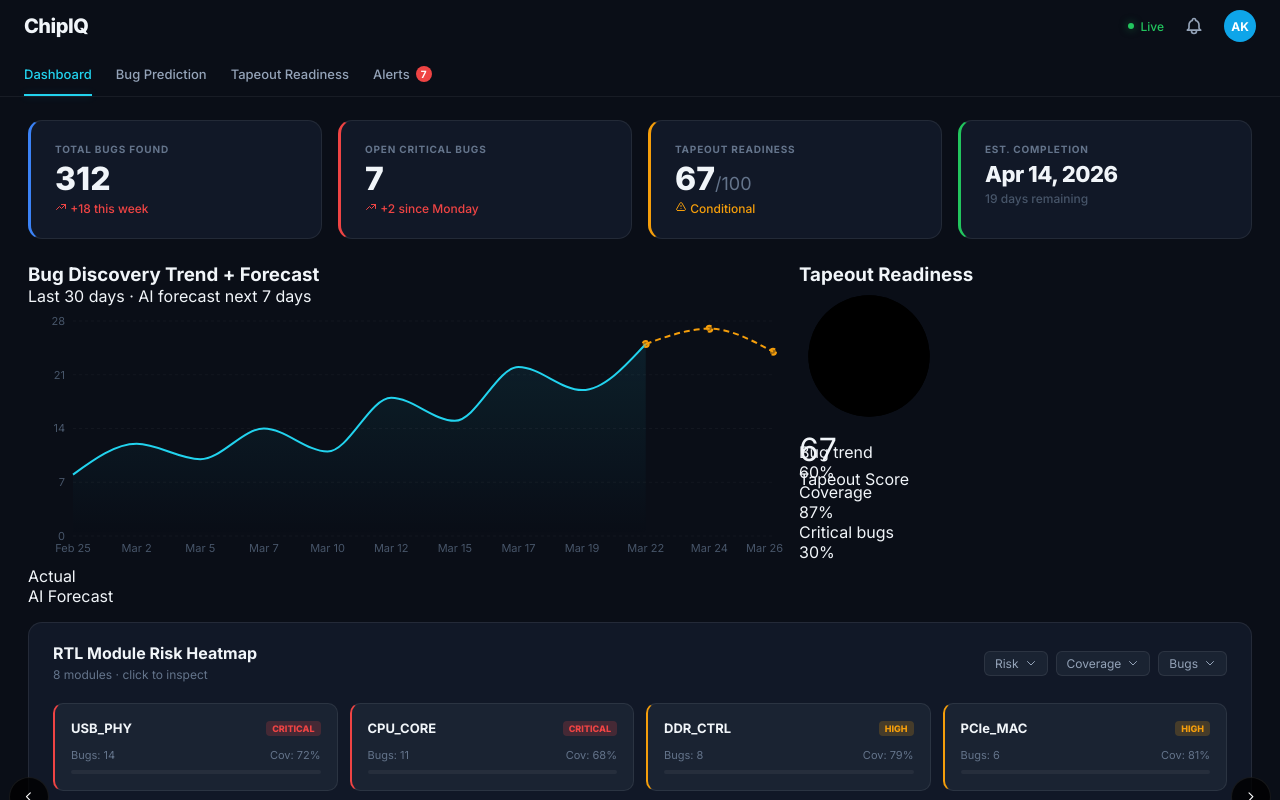
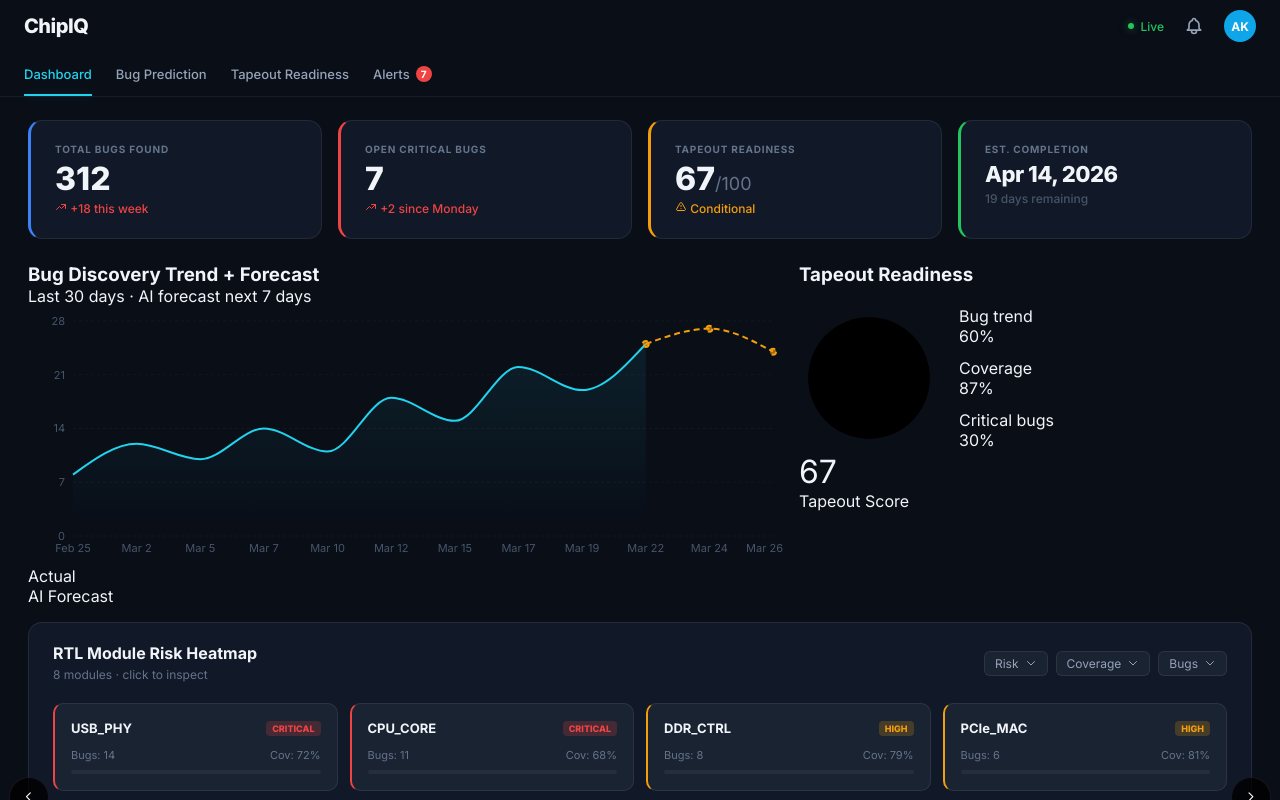
Before and after one commit to charulekha-06/ChipIQ, a React (Vite) app: page / in a window 1280 px wide. Built offline with nearby package versions, Linux system fonts and the light colour scheme.

Commit message:
Correct Tapeout Readiness layout to side-by-side view

```diff
--- a/src/pages/Dashboard.css
+++ b/src/pages/Dashboard.css
@@ -311,13 +311,31 @@
 }
 
 /* Tapeout Gauge cleanup */
+.tapeout-card h3 {
+  margin-bottom: 20px;
+}
+
+.tapeout-content {
+  display: flex;
+  align-items: center;
+  justify-content: space-between;
+  gap: 20px;
+}
+
 .tapeout-gauge {
   position: relative;
   width: 140px;
   height: 140px;
-  margin-bottom: 16px;
+  flex-shrink: 0;
 }
 
 .gauge-value {
   font-size: 32px;
 }
+
+.tapeout-metrics {
+  flex: 1;
+  display: flex;
+  flex-direction: column;
+  gap: 12px;
+}
--- a/src/pages/Dashboard.jsx
+++ b/src/pages/Dashboard.jsx
@@ -175,6 +175,7 @@ export default function Dashboard() {
 
         <div className="chart-card tapeout-card">
           <h3>Tapeout Readiness</h3>
+          <div className="tapeout-content">
             <div className="tapeout-gauge">
               <svg viewBox="0 0 150 150">
                 <defs>
@@ -219,6 +220,7 @@ export default function Dashboard() {
                   <div className="metric-bar red" style={{ width: '30%' }}></div>
                 </div>
                 <span className="metric-value red">30%</span>
+              </div>
             </div>
           </div>
         </div>
```
Lines whose indentation alone changed are shown as unchanged.
